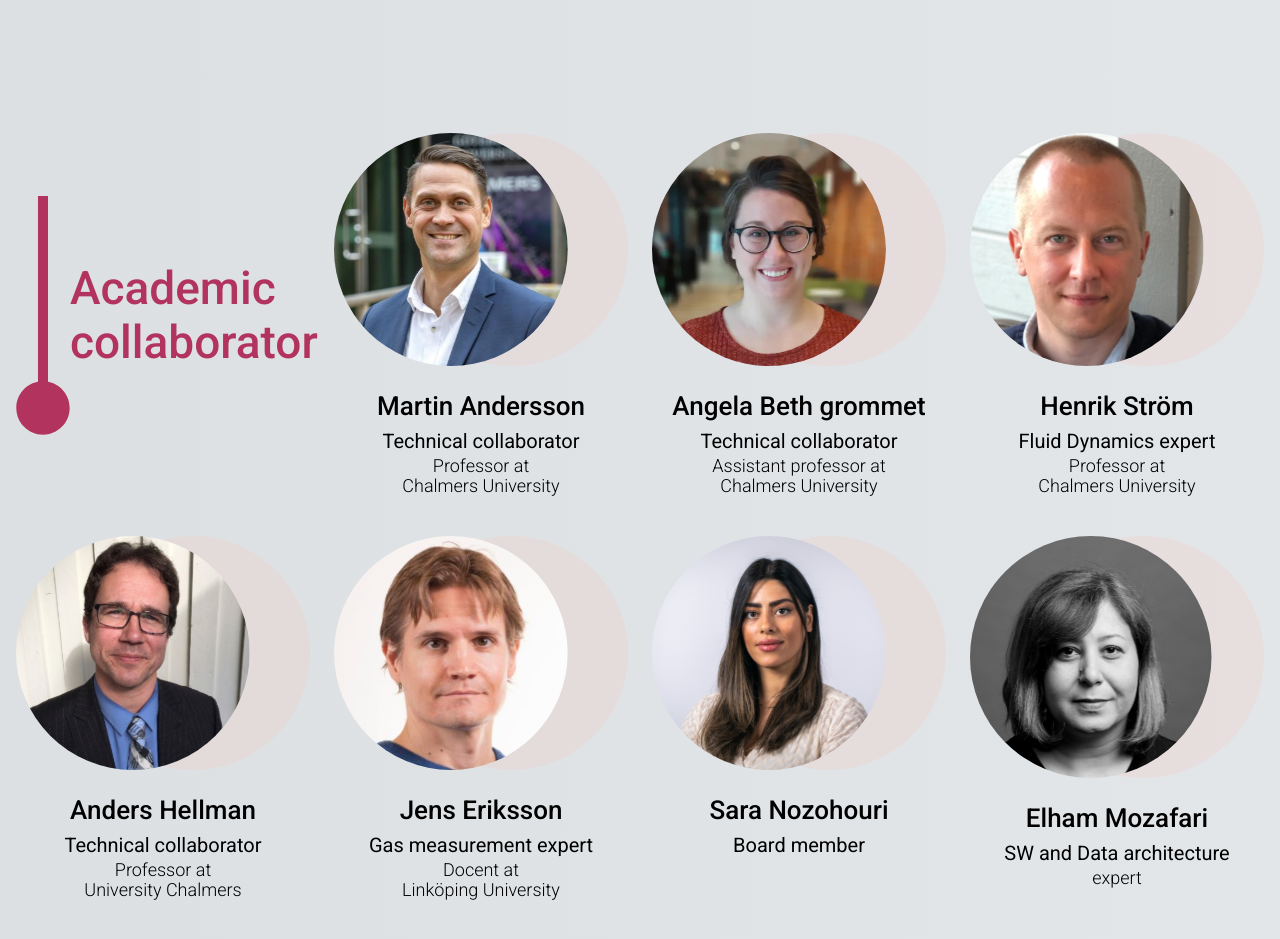
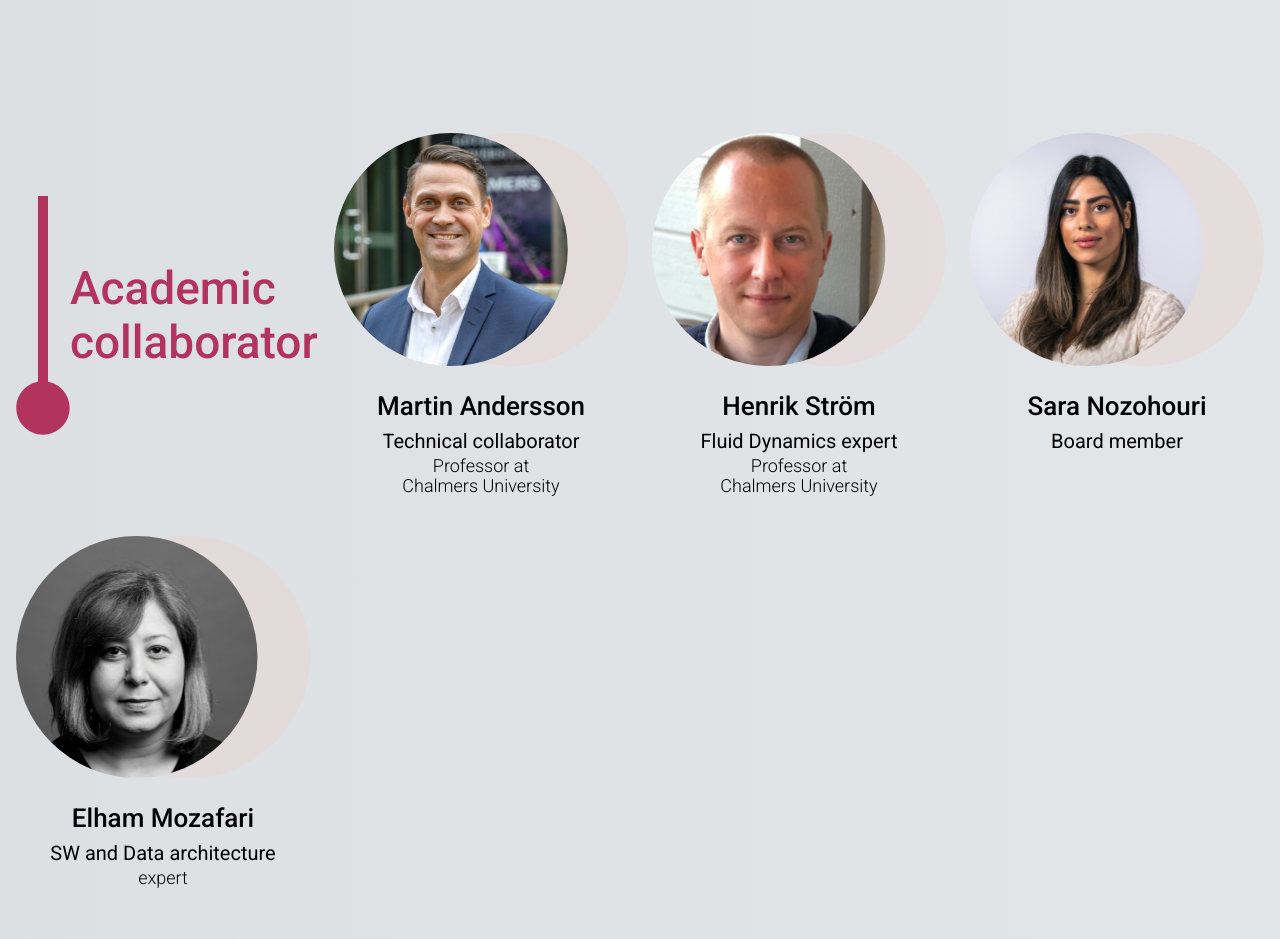
Before and after one commit to Peckiiless/peckiiless-website, a Next.js app: page /about-us in a window 1280 px wide. Shown: the part 1960-2899 px from the top of the page. Built offline with nearby package versions, Linux system fonts and the light colour scheme.

Commit message:
remove the photos and names of  three team members

```diff
--- a/app/about-us/components/CompanyFamilyOthers.tsx
+++ b/app/about-us/components/CompanyFamilyOthers.tsx
@@ -57,26 +57,6 @@ export default function CompanyFamilyOthers() {
             <div className="">
               <div className="flex flex-col items-center">
                 <Image
-                  src="/images/Angela.svg"
-                  width={317}
-                  height={252}
-                  alt="logo"
-                  priority={true}
-                  quality={100}
-                />
-                <div className="pt-5 text-center">
-                  <Text1625rem>Angela Beth grommet</Text1625rem>
-                  <Text125rem>Technical collaborator</Text125rem>
-                  <Text1125rem>Assistant professor at</Text1125rem>
-                  <Text1125rem>Chalmers University</Text1125rem>
-                </div>
-              </div>
-            </div>
-          </FadeIn>
-          <FadeIn className="">
-            <div className="">
-              <div className="flex flex-col items-center">
-                <Image
                   src="/images/Henrik.svg"
                   width={317}
                   height={252}
@@ -93,46 +73,7 @@ export default function CompanyFamilyOthers() {
               </div>
             </div>
           </FadeIn>
-          <FadeIn className="">
-            <div className="">
-              <div className="flex flex-col items-center">
-                <Image
-                  src="/images/Andres.svg"
-                  width={317}
-                  height={252}
-                  alt="logo"
-                  priority={true}
-                  quality={100}
-                />
-                <div className="pt-5 text-center">
-                  <Text1625rem>Anders Hellman</Text1625rem>
-                  <Text125rem>Technical collaborator</Text125rem>
-                  <Text1125rem>Professor at </Text1125rem>
-                  <Text1125rem>University Chalmers</Text1125rem>
-                </div>
-              </div>
-            </div>
-          </FadeIn>
-          <FadeIn className="">
-            <div className="">
-              <div className="flex flex-col items-center">
-                <Image
-                  src="/images/Jens.svg"
-                  width={317}
-                  height={252}
-                  alt="logo"
-                  priority={true}
-                  quality={100}
-                />
-                <div className="pt-5 text-center">
-                  <Text1625rem>Jens Eriksson</Text1625rem>
-                  <Text125rem>Gas measurement expert</Text125rem>
-                  <Text1125rem>Docent at</Text1125rem>
-                  <Text1125rem>Linköping University</Text1125rem>
-                </div>
-              </div>
-            </div>
-          </FadeIn>
+
           <FadeIn className="">
             <div className="flex flex-col items-center">
               <Image
```
